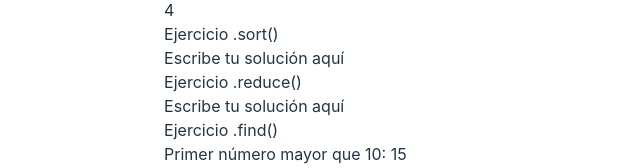
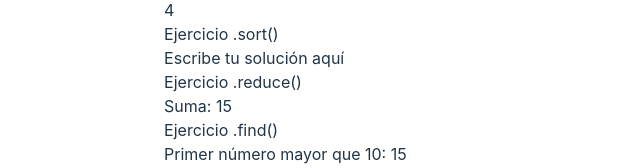
Before and after one commit to FSDSTR1023/react-javascript-exercices, a React (Vite) app: page / in a window 1280 px wide. Shown: the part 239-407 px from the top of the page, without its empty margins (319-959 px from the left). Built offline with nearby package versions, Linux system fonts and the light colour scheme.

Commit message:
Método reduce

```diff
--- a/src/components/MetodoReduce.jsx
+++ b/src/components/MetodoReduce.jsx
@@ -8,7 +8,7 @@ export const MetodoReduce = () => {
 
   return (
     <>
-      Escribe tu solución aquí
+      Suma: {numeros.reduce((number, resultado)=>number+resultado)}
     </>
   );
 };
```
